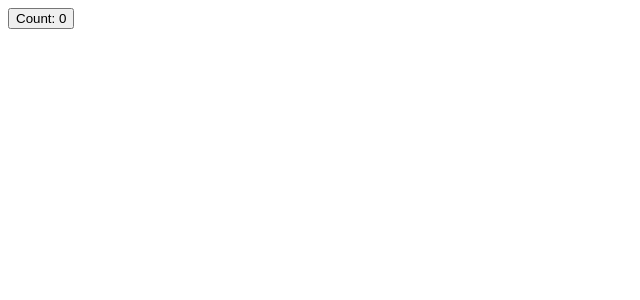
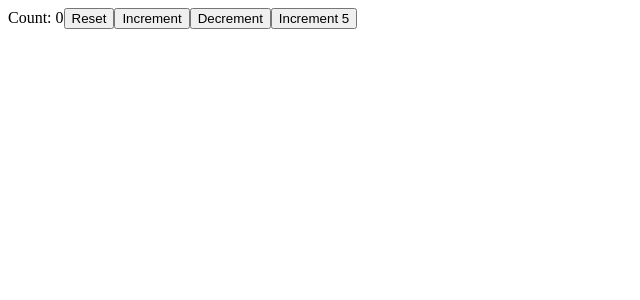
Before and after one commit to Abdulxoliq-1030/react-lesson-functional-component, a React (Create React App) app: page / in a window 1280 px wide. Shown: the top 300 px of the page, without its empty margins (0-640 px from the left). Built offline with nearby package versions, Linux system fonts and the light colour scheme.

Commit message:
useState with previous state

```diff
--- a/src/app.jsx
+++ b/src/app.jsx
@@ -1,12 +1,10 @@
 import React from "react";
-import ClassCounter from "./components/class-counter";
-import HookCounter from "./components/hook-counter";
+import HookCounterTwo from "./components/hook-counter-two";
 
 function App() {
   return (
     <>
-      {/* <ClassCounter /> */}
-      <HookCounter />
+      <HookCounterTwo />
     </>
   );
 }
--- /dev/null
+++ b/src/components/hook-counter-two.jsx
@@ -0,0 +1,24 @@
+import React, { useState } from "react";
+
+function HookCounterTwo() {
+  const initialCount = 0;
+  const [count, setCount] = useState(initialCount);
+
+  const incrementFive = () => {
+    for (let i = 0; i < 5; i++) {
+      setCount((prevCount) => prevCount + 1);
+    }
+  };
+
+  return (
+    <div>
+      Count: {count}
+      <button onClick={() => setCount(initialCount)}>Reset</button>
+      <button onClick={() => setCount(count + 1)}>Increment</button>
+      <button onClick={() => setCount(count - 1)}>Decrement</button>
+      <button onClick={incrementFive}>Increment 5</button>
+    </div>
+  );
+}
+
+export default HookCounterTwo;
```
